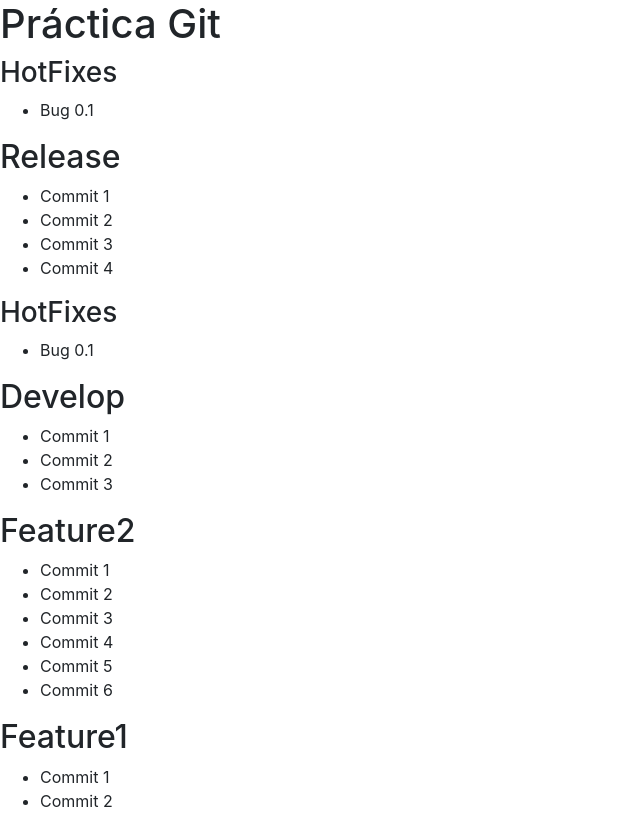
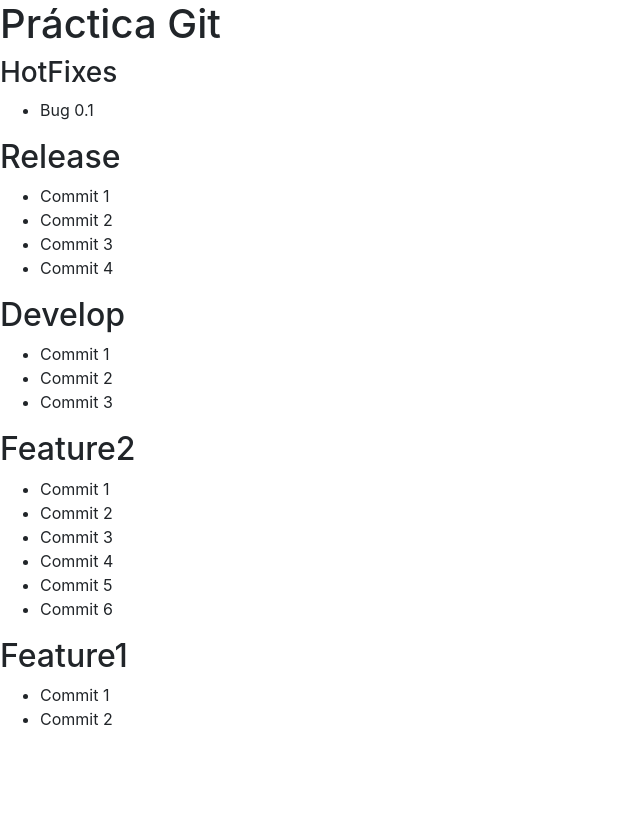
Before and after one commit to plizano-jccm/prueba, a plain HTML site: page index.html in a window 1280 px wide. Shown: the whole page, without its empty margins (0-640 px from the left). After the commit the page ends 800 px from the top, so only its background shows below. Drawn offline with nearby package versions, Linux system fonts and the light colour scheme.

Commit message:
Corregido bug

```diff
--- a/index.html
+++ b/index.html
@@ -23,11 +23,6 @@
       <li>Commit 2</li>
       <li>Commit 3</li>
       <li>Commit 4</li>
-    </ul>
-
-    <h3>HotFixes</h3>
-    <ul>
-      <li>Bug 0.1</li>
     </ul>
 
     <h2>Develop</h2>
```
